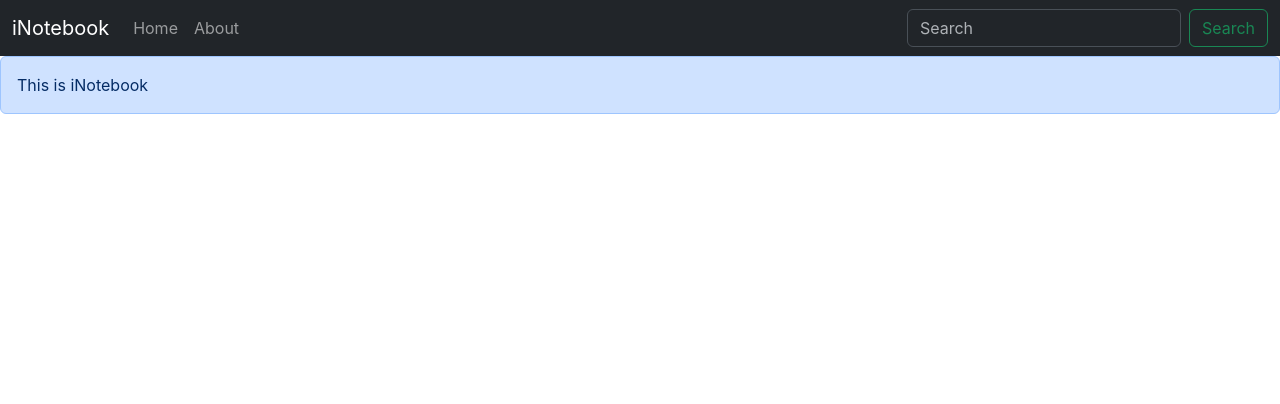
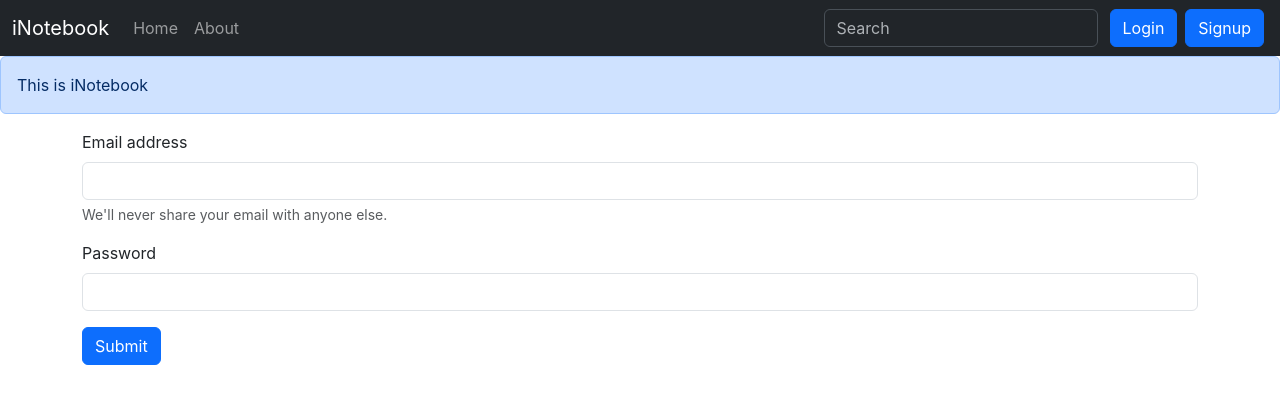
Before and after one commit to manthanchauhan/i_notebook, a React (Create React App) app: page /login in a window 1280 px wide. Shown: the top 404 px of the page. Built offline with nearby package versions, Linux system fonts and the light colour scheme.

Commit message:
Login added

```diff
--- a/src/App.js
+++ b/src/App.js
@@ -10,6 +10,8 @@ import Home from './components/Home';
 import About from './components/About';
 import NoteState from './contexts/notes/NoteState';
 import Alert from './components/Alert';
+import Login from './components/Login';
+import Signup from './components/Signup';
 
 
 function App() {
@@ -23,6 +25,8 @@ function App() {
       <Routes>
         <Route path='/' element={<Home/>}/>
         <Route path='/about' element={<About/>}/>
+        <Route path='/login' element={<Login/>}/>
+        <Route path='/signup' element={<Signup/>}/>
       </Routes>
       </div>
     </BrowserRouter>
--- /dev/null
+++ b/src/components/Login.js
@@ -0,0 +1,62 @@
+import React, { useContext, useState } from "react";
+import { useNavigate } from "react-router-dom";
+import NoteContext from "../contexts/notes/NoteContext";
+
+const Login = () => {
+  const context = useContext(NoteContext);
+  const {callApi} = context;
+
+  const navigate = useNavigate();
+
+  const [creds, setCreds] = useState({email: "", password: ""});
+
+  const onChange = (e) =>{
+    setCreds({...creds, [e.target.id]: e.target.value});
+}
+
+  const handleSubmit = async (e) => {
+    e.preventDefault();
+    const responseJson = await callApi("POST", "/api/v1/auth/login", creds);
+
+    if (responseJson !== null){
+        const authToken = responseJson.authToken;
+        localStorage.setItem('authToken', authToken);
+        navigate("/");
+    }
+  };
+
+  return (
+    <div>
+      <form onSubmit={handleSubmit}>
+        <div className="mb-3">
+          <label htmlFor="email" className="form-label">
+            Email address
+          </label>
+          <input
+            type="email"
+            className="form-control"
+            id="email"
+            aria-describedby="emailHelp"
+            value={creds.email}
+            onChange={onChange}
+          />
+          <div id="emailHelp" className="form-text">
+            We'll never share your email with anyone else.
+          </div>
+        </div>
+        <div className="mb-3">
+          <label htmlFor="password" className="form-label">
+            Password
+          </label>
+          <input type="password" className="form-control" id="password" onChange={onChange}
+          value={creds.password}/>
+        </div>
+        <button type="submit" className="btn btn-primary">
+          Submit
+        </button>
+      </form>
+    </div>
+  );
+};
+
+export default Login;
--- a/src/components/Navbar.js
+++ b/src/components/Navbar.js
@@ -1,33 +1,64 @@
-import React, { useEffect } from 'react'
-import { NavLink, useLocation } from 'react-router-dom'
+import React from "react";
+import { Link, NavLink, useLocation } from "react-router-dom";
 
 const Navbar = () => {
-  let  location = useLocation();
+  let location = useLocation();
 
   return (
     <nav className="navbar navbar-expand-lg bg-dark" data-bs-theme="dark">
       <div className="container-fluid">
-    <NavLink className="navbar-brand" to="/">iNotebook</NavLink>
-    <button className="navbar-toggler" type="button" data-bs-toggle="collapse" data-bs-target="#navbarSupportedContent" aria-controls="navbarSupportedContent" aria-expanded="false" aria-label="Toggle navigation">
+        <NavLink className="navbar-brand" to="/">
+          iNotebook
+        </NavLink>
+        <button
+          className="navbar-toggler"
+          type="button"
+          data-bs-toggle="collapse"
+          data-bs-target="#navbarSupportedContent"
+          aria-controls="navbarSupportedContent"
+          aria-expanded="false"
+          aria-label="Toggle navigation"
+        >
           <span className="navbar-toggler-icon"></span>
         </button>
         <div className="collapse navbar-collapse" id="navbarSupportedContent">
           <ul className="navbar-nav me-auto mb-2 mb-lg-0">
             <li className="nav-item">
-          <NavLink className={`nav-link ${location.pathname === "/" ? "active": ""}`} aria-current="page" to="/">Home</NavLink>
+              <NavLink
+                className={`nav-link ${
+                  location.pathname === "/" ? "active" : ""
+                }`}
+                aria-current="page"
+                to="/"
+              >
+                Home
+              </NavLink>
             </li>
             <li className="nav-item">
-          <NavLink className={`nav-link ${location.pathname === "/about" ? "active": ""}`} to="/about">About</NavLink>
+              <NavLink
+                className={`nav-link ${
+                  location.pathname === "/about" ? "active" : ""
+                }`}
+                to="/about"
+              >
+                About
+              </NavLink>
             </li>
           </ul>
           <form className="d-flex" role="search">
-        <input className="form-control me-2" type="search" placeholder="Search" aria-label="Search"/>
-        <button className="btn btn-outline-success" type="submit">Search</button>
+            <input
+              className="form-control me-2"
+              type="search"
+              placeholder="Search"
+              aria-label="Search"
+            />
+            <Link to="/login" className="btn btn-primary mx-1" role="button">Login</Link>
+            <Link to="/signup" className="btn btn-primary mx-1" role="button">Signup</Link>
           </form>
         </div>
       </div>
     </nav>
-  )
-}
+  );
+};
 
-export default Navbar
+export default Navbar;
--- /dev/null
+++ b/src/components/Signup.js
@@ -0,0 +1,11 @@
+import React from 'react'
+
+const Signup = () => {
+  return (
+    <div>
+      Signup Page
+    </div>
+  )
+}
+
+export default Signup;
--- a/src/contexts/notes/NoteState.js
+++ b/src/contexts/notes/NoteState.js
@@ -1,17 +1,15 @@
-import { useState } from "react";
+import {useState } from "react";
 import NoteContext from "./NoteContext";
 
 const NoteState = (props) => {
   const host = "http://localhost:8081";
-  const authToken =
-    "eyJhbGciOiJIUzUxMiJ9.eyJzdWIiOiJtYW50aGFuY2hhdWhhbjk2MEBnbWFpbC5jb20iLCJleHAiOjE2ODUyMDM1MTEsImlhdCI6MTY4NTE4NTUxMX0.KIED4o4m6G9q_RkSJoot0AfMeLPt5G_aXUnJBWqPxYdW0nDWaV6tgMihiCW95QpIsEoJveeJHCwlpvACmTiWgA";
 
   let notesInitial = [];
 
   const [notes, setNotes] = useState(notesInitial);
 
   const editNote = async (id, title, description) => {
-    await callApi("PATCH", `${host}/api/v1/notes/${id}`, {
+    await callApi("PATCH", `/api/v1/notes/${id}`, {
       title,
       description,
     });
@@ -33,7 +31,7 @@ const NoteState = (props) => {
       method: method,
       headers: {
         "Content-Type": "application/json",
-        Authorization: authToken,
+        Authorization: localStorage.getItem('authToken'),
       }
     };
 
@@ -41,21 +39,21 @@ const NoteState = (props) => {
       requestInfo.body = JSON.stringify(data);
     }
 
-    const response = await fetch(url, requestInfo);
+    const response = await fetch(host+url, requestInfo);
 
     const responseBody = await response.json();
 
     if (response.status >= 200 && response.status <= 300){
       return responseBody;
     } else {
-      console.log("Error");
+      console.alert("Error, check console");
       console.log(responseBody);
       return null;
     }
   };
 
   const deleteNote = async (id) => {
-    const isSuccess = await callApi("DELETE", `${host}/api/v1/notes/${id}`, null);
+    const isSuccess = await callApi("DELETE", `/api/v1/notes/${id}`, null);
 
     if (isSuccess !== null){
       const newNotes = notes.filter((note) => {
@@ -69,7 +67,7 @@ const NoteState = (props) => {
   const addNote = async (title, description) => {
     const responseBody = await callApi(
         "POST",
-        `${host}/api/v1/notes`,
+        `/api/v1/notes`,
         {title, description}
     );
 
@@ -81,7 +79,7 @@ const NoteState = (props) => {
   const listNotes = async () => {
     const responseBody = await callApi(
         "GET",
-        `${host}/api/v1/notes`,
+        `/api/v1/notes`,
         null
     );
 
@@ -91,7 +89,7 @@ const NoteState = (props) => {
 
   return (
     <NoteContext.Provider
-      value={{ notes, setNotes, editNote, deleteNote, addNote, listNotes }}
+      value={{ notes, setNotes, editNote, deleteNote, addNote, listNotes, callApi }}
     >
       {props.children}
     </NoteContext.Provider>
```
Lines whose indentation alone changed are shown as unchanged.
